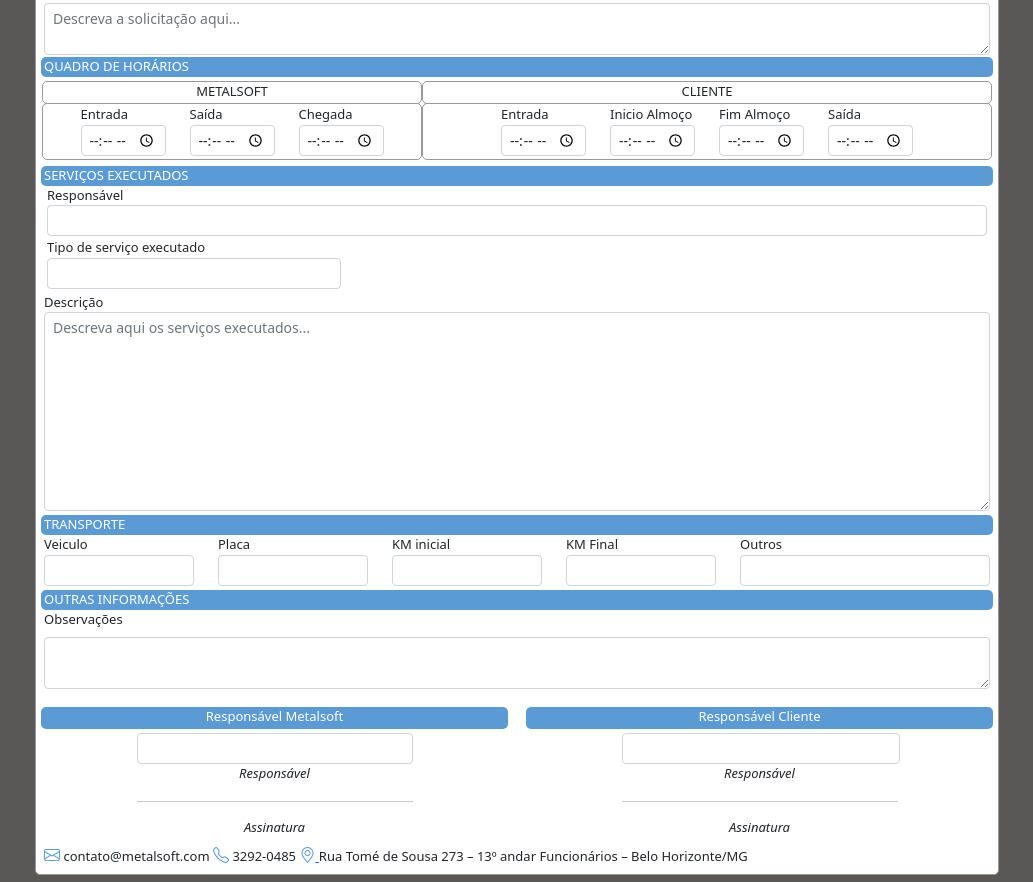
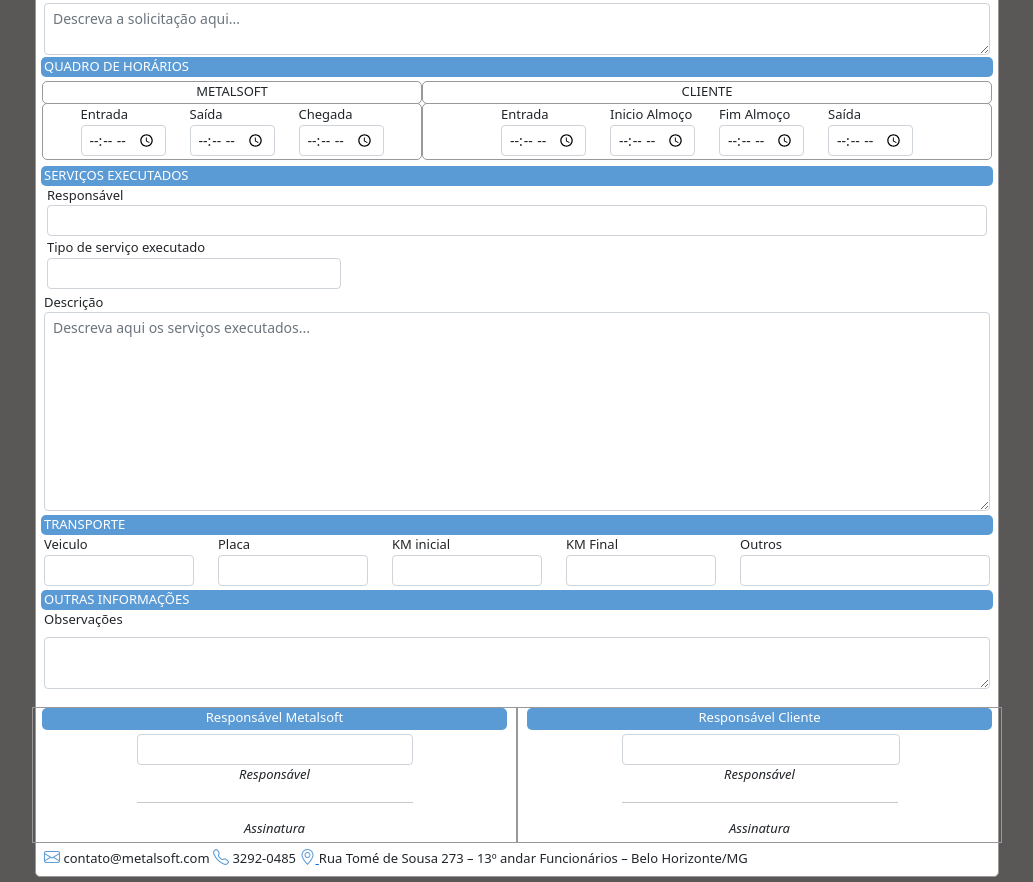
Before and after one commit to rafamairinck/Ordem_Servico, a plain HTML site: page index.html in a window 1280 px wide. Shown: the part 295-1177 px from the top of the page, without its empty margins (123-1156 px from the left). Drawn offline with nearby package versions, Linux system fonts and the light colour scheme.

Commit message:
criação borda Assinaturas

```diff
--- a/index.html
+++ b/index.html
@@ -511,7 +511,7 @@
         </div> -->
 
         <div class="row">
-            <div class="col no-gutters-metalsoft">
+            <div class="col no-gutters-metalsoft" style="border: 1px solid rgb(153, 151, 151);">
                 <!-- <input style="width: 400px;" class="form-control form-control-sm" maxlength="35" type="text"> -->
                 <div style="text-align: center; border-radius: 5px; margin-bottom: -3px;background-color: #5b9bd5;">
                     <label style="color: white;" for="">Responsável Metalsoft</label>
@@ -555,7 +555,7 @@
                     </tr>
                 </table>
             </div>
-            <div class="col no-gutters-cliente">
+            <div class="col no-gutters-cliente" style="border: 1px solid rgb(153, 151, 151);">
                 <!-- <input style="width: 400px;" class="form-control form-control-sm" maxlength="35" type="text"> -->
                 <div style="text-align: center; border-radius: 5px; margin-bottom: -3px;background-color: #5b9bd5;">
                     <label style="color: white;" for="">Responsável Cliente</label>
```
